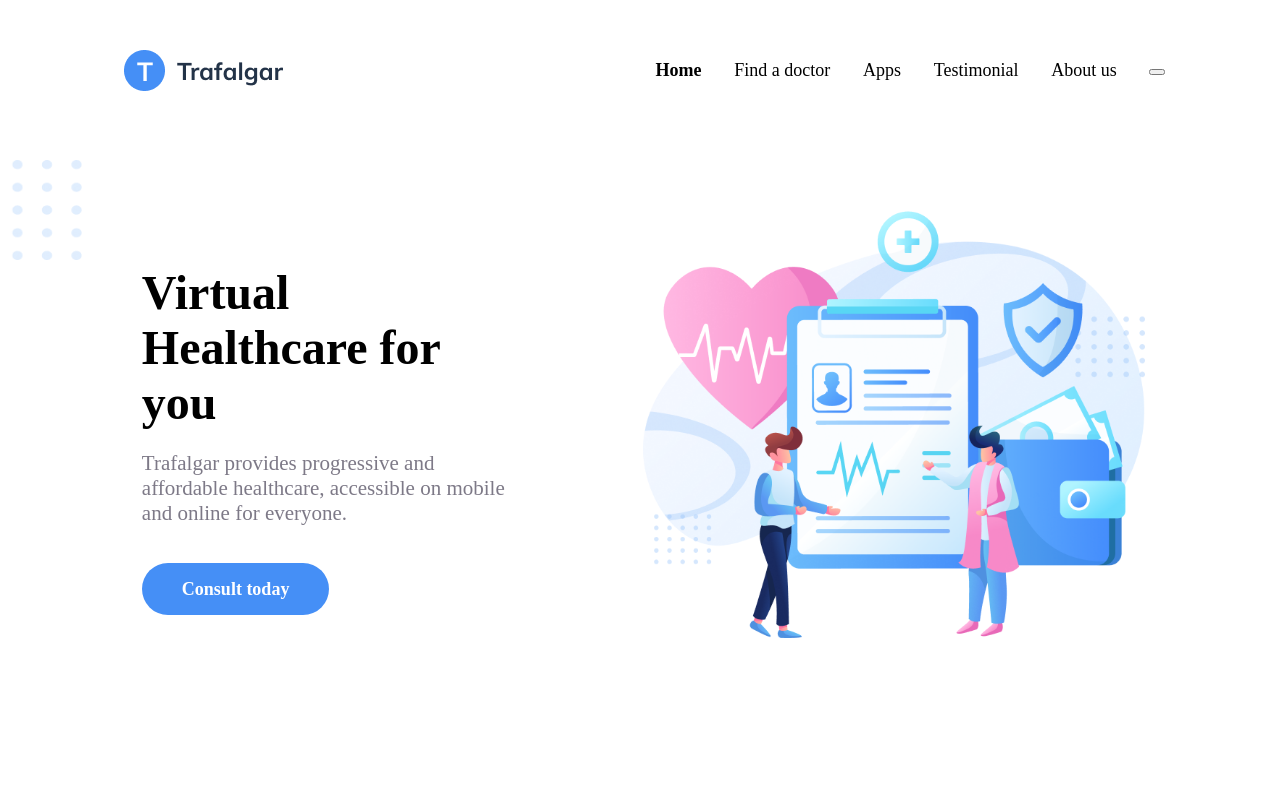
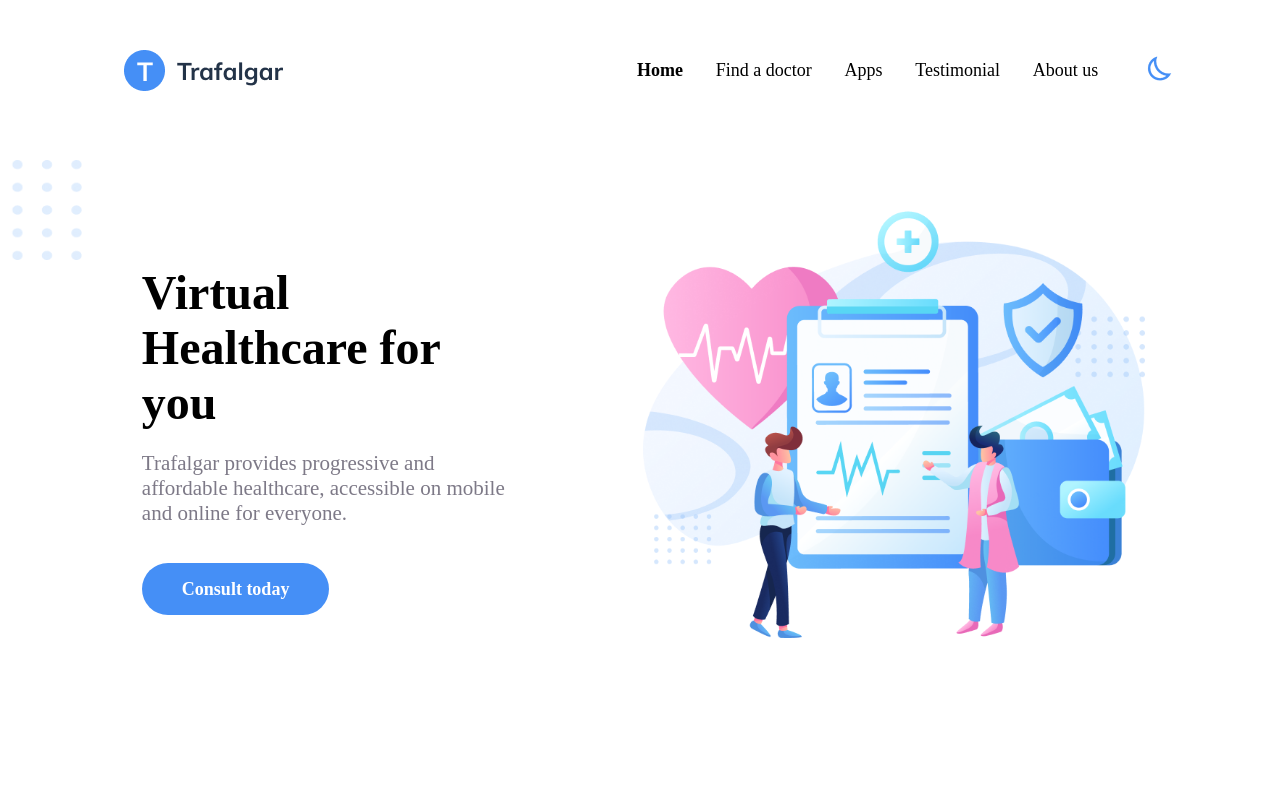
Before and after one commit to JatinBisht2308/Small-Projects, a React (Create React App) app: page / in a window 1280 px wide. Shown: the top 800 px of the page. Built offline with nearby package versions, Linux system fonts and the light colour scheme; a web font is replaced by a local one.

Commit message:
:fire: on click mode image changing done

```diff
--- a/src/components/navbar/Navbar.jsx
+++ b/src/components/navbar/Navbar.jsx
@@ -1,9 +1,17 @@
-import React from 'react'
-import './navbar.css'
-import Logo from '../../assets/logo.png'
+import {React,useState} from "react";
+import "./navbar.css";
+import Logo from "../../assets/logo.png";
 import darkMode from "../../assets/dark_mode.png";
 import lightMode from "../../assets/light_mode.png";
 const Navbar = () => {
+  const [mode,setMode] = useState(darkMode);
+  const changeMode = () =>{
+    if(mode === darkMode){
+      setMode(lightMode);
+    }else{
+      setMode(darkMode);
+    }
+  }
   return (
     <div className="nav">
       <div className="left-nav">
@@ -17,10 +25,12 @@ const Navbar = () => {
           <li className="nav-item four">Testimonial</li>
           <li className="nav-item five">About us</li>
         </ul>
-       <button className='mode_changer'></button>
+        <button className="mode_changer" variant="contained">
+          <img src={mode} alt="" onClick={changeMode} />
+        </button>
       </div>
-      </div>
-  )
-}
+    </div>
+  );
+};
 
-export default Navbar
+export default Navbar;
--- a/src/components/navbar/navbar.css
+++ b/src/components/navbar/navbar.css
@@ -31,3 +31,7 @@
 .one{
 font-weight: 700;
 }
+.mode_changer{
+    background: none;
+    border: none;
+}
```
